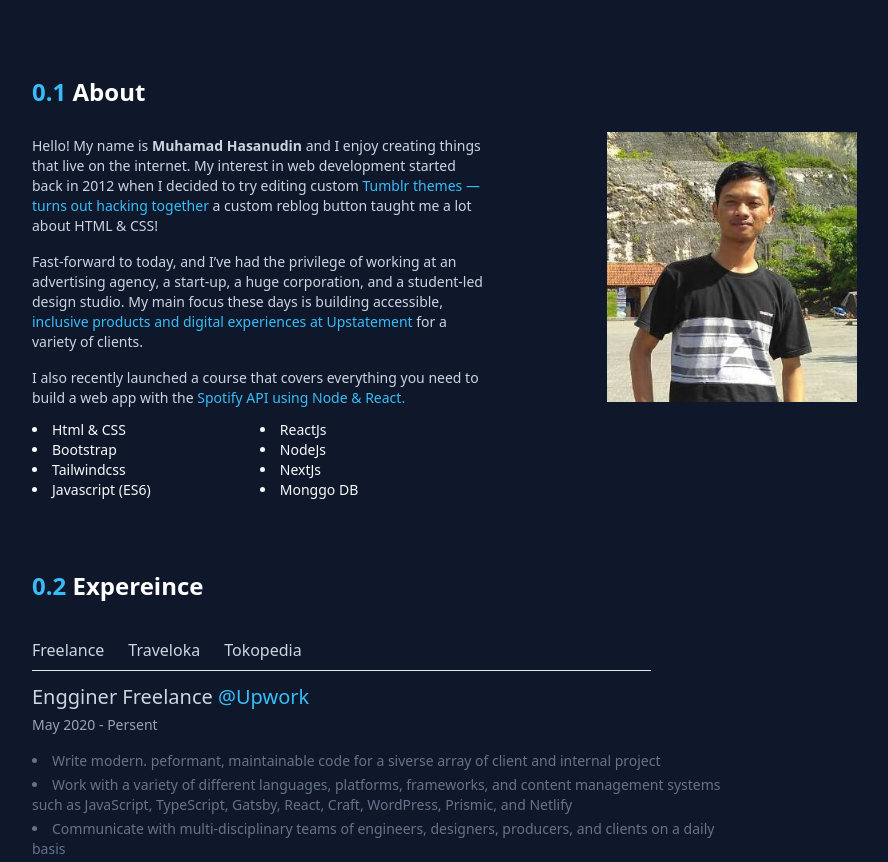
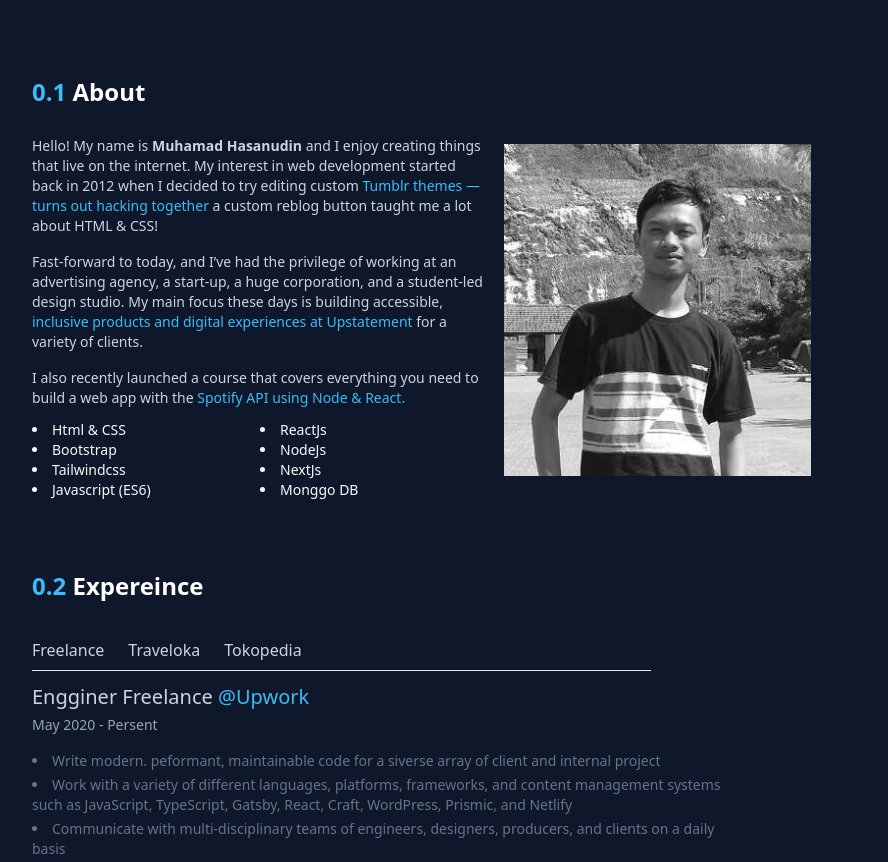
Before and after one commit to Hasanudiin/Hasanudiin.github.io, a website: page index.html in a window 1280 px wide. Shown: the part 500-1362 px from the top of the page, without its empty margins (144-1032 px from the left). Drawn offline with Linux system fonts and the light colour scheme.

Commit message:
modifikasi foto

```diff
--- a/index.html
+++ b/index.html
@@ -123,8 +123,8 @@
                     </div>
                 </div>
             </div>
-            <div class="max-w-full mx-auto mt-6 px-6 sm:w-1/2 sm:ml-4 sm:mt-0 sm:px-0">
-                <img src="src/img/myfoto.jpg" alt="" width="250px" height="250px" class="md:mx-auto">
+            <div class="mx-auto m-6 grayscale bg-contain sm:w-1/2 sm:ml-4 sm:mt-9 sm:px-0 bg-no-repeat hover:grayscale-0 " style="background-image: url(src/img/myfoto.jpg)" width="200px" >
+                <img src="" alt="" width="2" height="250px" class="md:mx-auto">
             </div>
 
         </div>
```
Also changed, not shown: dist/output.css.
